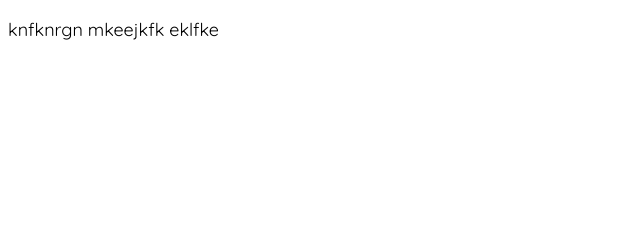
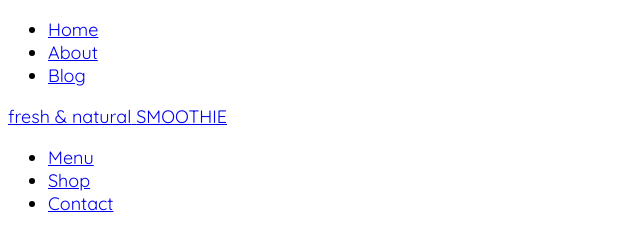
Before and after one commit to marina-zar/smoothie, a plain HTML site: page index.html in a window 1280 px wide. Shown: the whole page, without its empty margins (0-640 px from the left). Drawn offline with Linux system fonts and the light colour scheme.

Commit message:
added header

```diff
--- a/index.html
+++ b/index.html
@@ -9,7 +9,38 @@
 		</head>
 		<body>
 			<header class="header">
-				<p>knfknrgn mkeejkfk eklfke</p>
+				<div class="header-home">
+					<ul class="header-list">
+						<li class="header-home-item">
+							<a href="#!">Home</a>
+						</li>
+						<li class="header-home-item">
+							<a href="#!">About</a>
+						</li>
+						<li class="header-home-item">
+							<a href="#!">Blog</a>
+						</li>
+					</ul>
+				</div>
+				<div class="header-logo">
+					<a href="#!">
+						<span>fresh & natural</span>
+						<span>SMOOTHIE</span>
+					</a>
+				</div>
+				<div class="header-menu">
+					<ul>
+						<li class="header-menu-item">
+							<a href="#!">Menu</a>
+						</li>
+						<li class="header-menu-item">
+							<a href="#!">Shop</a>
+						</li>
+						<li class="header-menu-item">
+							<a href="#!">Contact</a>
+						</li>
+					</ul>
+				</div>
 			</header>
 		</body>
 	</html>
```
